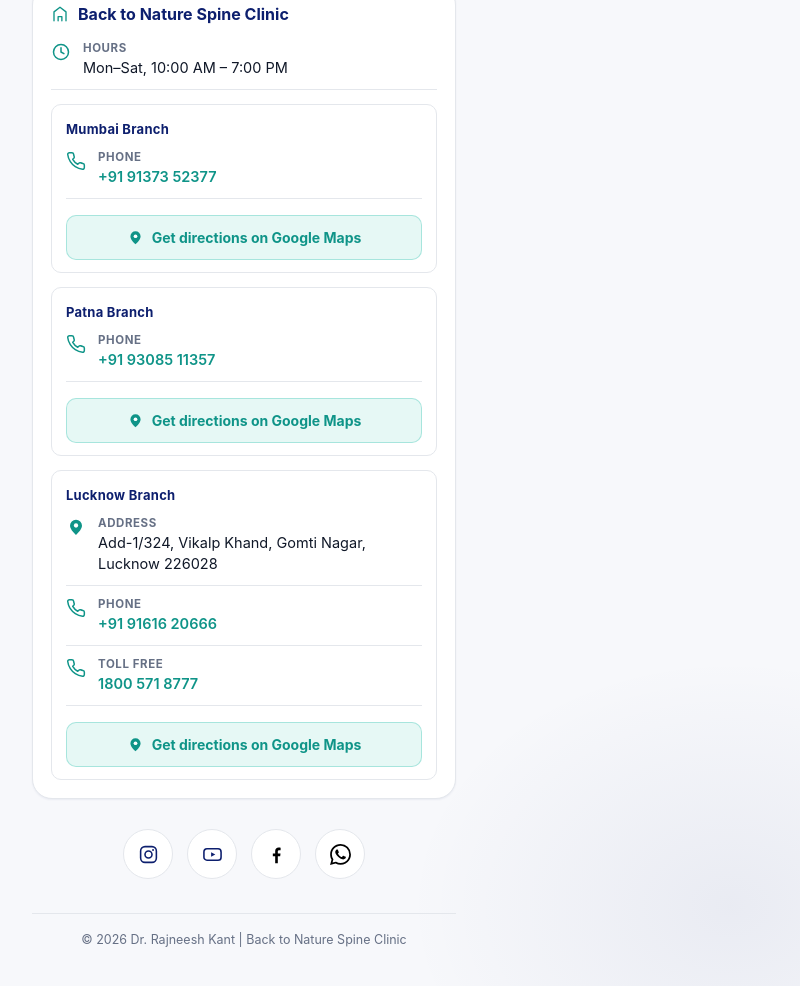
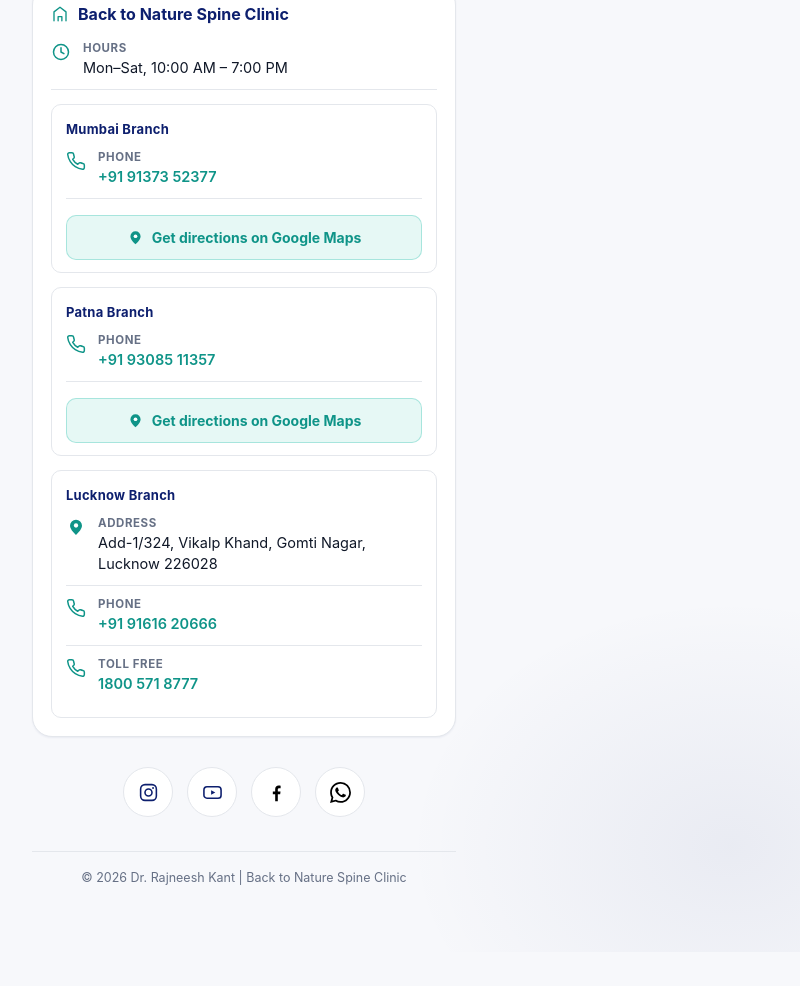
Before and after one commit to Social-Drishti/drk-links, a plain HTML site: page index.html in a window 1280 px wide. Shown: the part 1680-2666 px from the top of the page, without its empty margins (396-1196 px from the left). After the commit the page ends 2632 px from the top, so only its background shows below. Drawn offline with Linux system fonts and the light colour scheme.

Commit message:
Remove Lucknow maps link

```diff
--- a/index.html
+++ b/index.html
@@ -200,7 +200,6 @@
                 { label: "Phone", icon: "phone", value: "+91 91616 20666", href: "tel:+919161620666" },
                 { label: "Toll Free", icon: "phone", value: "1800 571 8777", href: "tel:18005718777" },
               ],
-              maps: { label: "Get directions on Google Maps", url: "https://www.google.com/maps/search/?api=1&query=Add-1%2F324%20Vikalp%20Khand%20Gomti%20Nagar%20Lucknow%20226028" },
             },
           ],
         },
```
